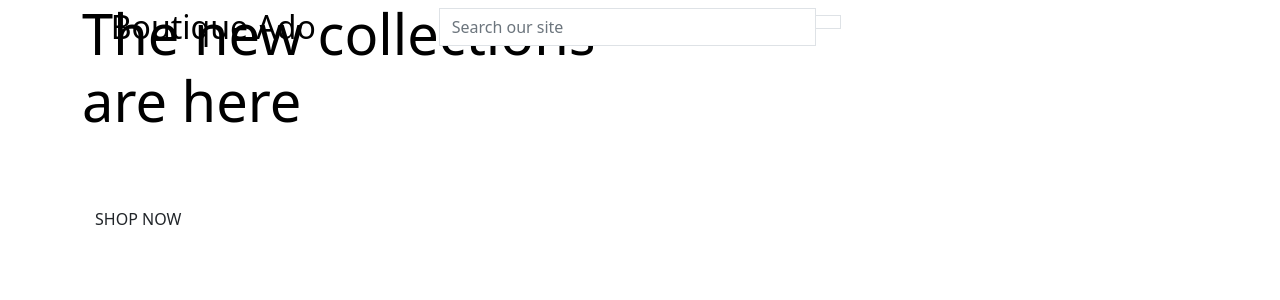
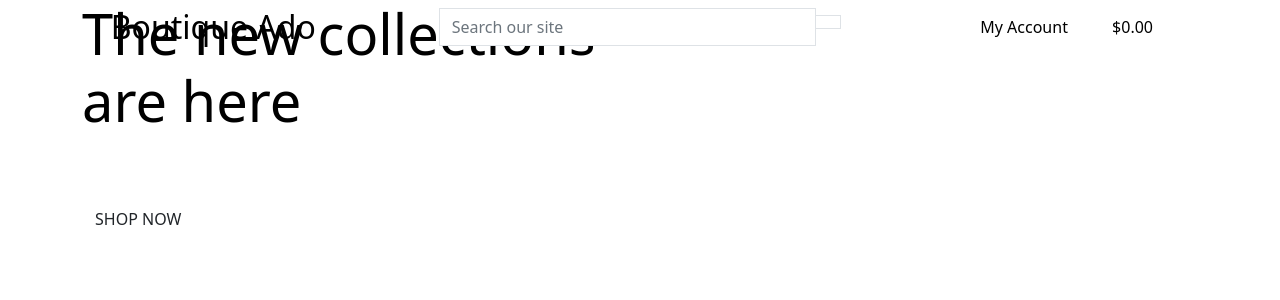
Before and after one commit to michaeldijk/boutique_ado, a Django app: page / in a window 1280 px wide. Shown: the top 300 px of the page. Run offline with Django 3.2, Linux system fonts and the light colour scheme.

Commit message:
added main page header

```diff
--- a/templates/base.html
+++ b/templates/base.html
@@ -2,6 +2,7 @@
 
 <!doctype html>
 <html lang="en">
+
 <head>
 
     {% block meta %}
@@ -16,7 +17,8 @@
 
     {% block corecss %}
     <!-- Bootstrap CSS -->
-        <link href="https://cdn.jsdelivr.net/npm/bootstrap@5.1.1/dist/css/bootstrap.min.css" rel="stylesheet" integrity="sha384-F3w7mX95PdgyTmZZMECAngseQB83DfGTowi0iMjiWaeVhAn4FJkqJByhZMI3AhiU" crossorigin="anonymous">
+    <link href="https://cdn.jsdelivr.net/npm/bootstrap@5.1.1/dist/css/bootstrap.min.css" rel="stylesheet"
+        integrity="sha384-F3w7mX95PdgyTmZZMECAngseQB83DfGTowi0iMjiWaeVhAn4FJkqJByhZMI3AhiU" crossorigin="anonymous">
     {% endblock %}
 
     {% block extra_css %}
@@ -24,8 +26,12 @@
 
     {% block corejs %}
     <!-- Separate Popper and Bootstrap JS -->
-        <script src="https://cdn.jsdelivr.net/npm/@popperjs/core@2.9.3/dist/umd/popper.min.js" integrity="sha384-W8fXfP3gkOKtndU4JGtKDvXbO53Wy8SZCQHczT5FMiiqmQfUpWbYdTil/SxwZgAN" crossorigin="anonymous"></script>
-        <script src="https://cdn.jsdelivr.net/npm/bootstrap@5.1.1/dist/js/bootstrap.min.js" integrity="sha384-skAcpIdS7UcVUC05LJ9Dxay8AXcDYfBJqt1CJ85S/CFujBsIzCIv+l9liuYLaMQ/" crossorigin="anonymous"></script>
+    <script src="https://cdn.jsdelivr.net/npm/@popperjs/core@2.9.3/dist/umd/popper.min.js"
+        integrity="sha384-W8fXfP3gkOKtndU4JGtKDvXbO53Wy8SZCQHczT5FMiiqmQfUpWbYdTil/SxwZgAN"
+        crossorigin="anonymous"></script>
+    <script src="https://cdn.jsdelivr.net/npm/bootstrap@5.1.1/dist/js/bootstrap.min.js"
+        integrity="sha384-skAcpIdS7UcVUC05LJ9Dxay8AXcDYfBJqt1CJ85S/CFujBsIzCIv+l9liuYLaMQ/"
+        crossorigin="anonymous"></script>
     {% endblock %}
 
     {% block extra_js %}
@@ -33,6 +39,7 @@
 
     <title>Boutique Ado {% block extra_title %} {% endblock %}</title>
 </head>
+
 <body>
     <header class="container-fluid fixed-top">
         <div class="row">
@@ -44,7 +51,8 @@
             <div class="col-12 col-lg-4 my-auto py-1 py-lg-0">
                 <form method="GET" action="">
                     <div class="input-group w-100">
-                        <input class="form-control border border-black rounded-0" type="text" name="q" placeholder="Search our site">
+                        <input class="form-control border border-black rounded-0" type="text" name="q"
+                            placeholder="Search our site">
                         <div class="input-group-append">
                             <button class="form-control btn btn-black border border-black rounded-0" type="submit">
                                 <span class="icon">
@@ -57,8 +65,41 @@
             </div>
             <div class="col-12 col-lg-4 my-auto py-1 py-lg-0">
                 <ul class="list-inline list-unstyled text-center text-lg-right my-0">
-                      <li class="list-inline-item dropdown"></li>
-                      <li class="list-inline-item"></li>
+                    <li class="list-inline-item dropdown">
+                        <a href="#" class="text-black nav-link" id="user-options" data-toggle="dropdown"
+                            aria-haspopup="true" aria-expanded="false">
+                            <div class="text-center">
+                                <div><i class="fas fa-user fa-lg"></i></div>
+                                <p class="my-0">My Account</p>
+                            </div>
+                        </a>
+                        <div class="dropdown-menu border-0" aria-labelledby="user-options">
+                            {% if request.user.is_authenticated %}
+                            {% if request.user.is_superuser %}
+                            <a href="" class="dropdown-item">Product Management</a>
+                            {% endif %}
+                            <a href="" class="dropdown-item">My Profile</a>
+                            <a href="{% url 'account_logout' %}" class="dropdown-item">Logout</a>
+                            {% else %}
+                            <a href="{% url 'account_signup' %}" class="dropdown-item">Register</a>
+                            <a href="{% url 'account_login' %}" class="dropdown-item">Login</a>
+                            {% endif %}
+                        </div>
+                    </li>
+                    <li class="list-inline-item">
+                        <a class="{% if grand_total %}text-info font-weight-bold{% else %}text-black{% endif %} nav-link" href="">
+                            <div class="text-center">
+                                <div><i class="fas fa-shopping-bag fa-lg"></i></div>
+                                <p class="my-0">
+                                    {% if grand_total %}
+                                        ${{ grand_total|floatformat:2 }}
+                                    {% else %}
+                                        $0.00
+                                    {% endif %}
+                                </p>
+                            </div>
+                        </a>
+                    </li>
                 </ul>
             </div>
         </div>
@@ -78,4 +119,5 @@
     {% endblock %}
 
 </body>
+
 </html>
```
Lines whose indentation alone changed are shown as unchanged.
